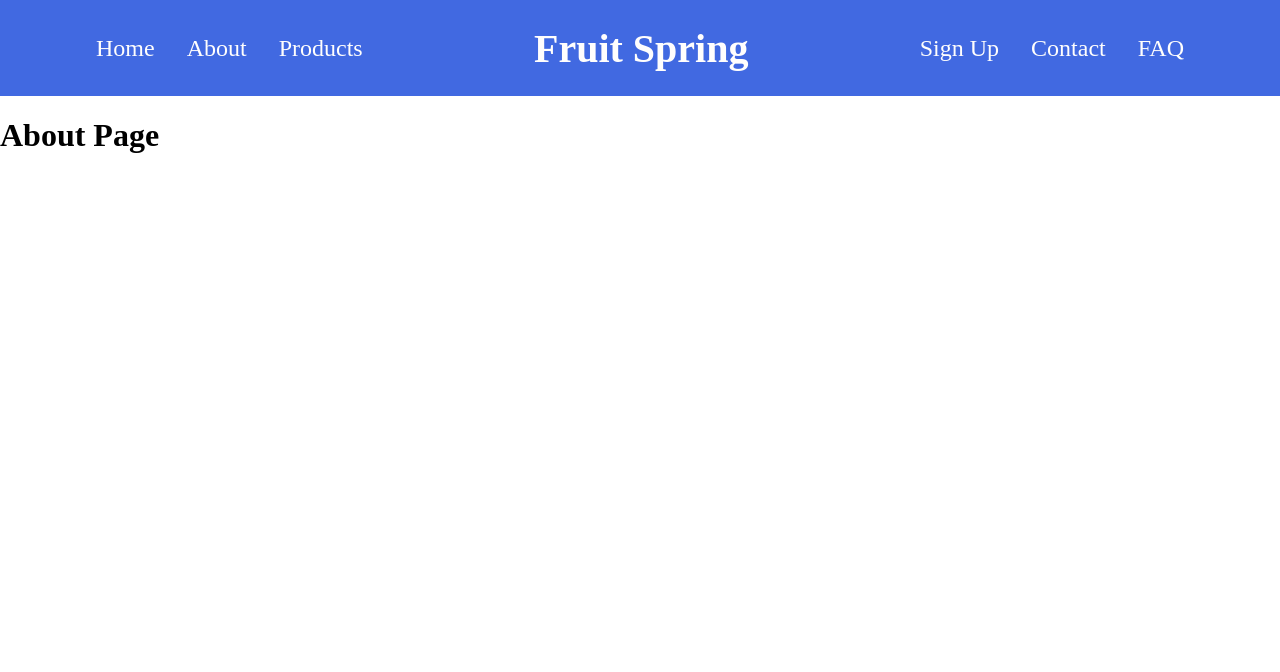
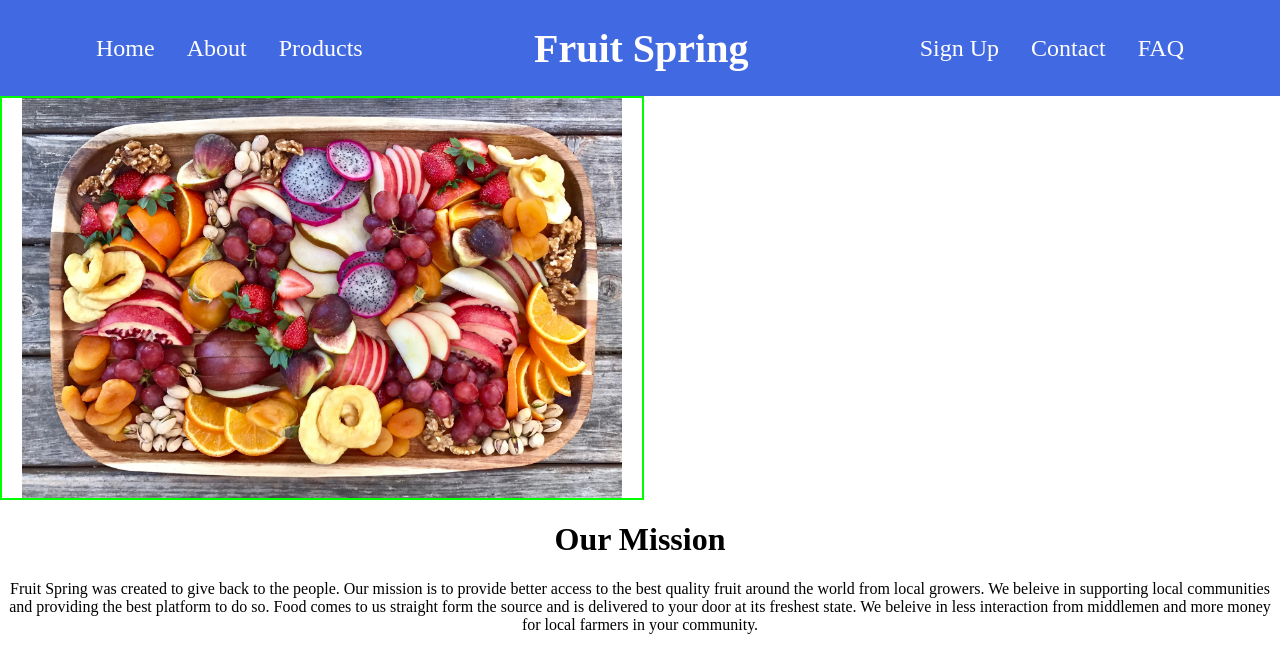
Before and after one commit to AdamPayne238/product-apollo, a React (Create React App) app in the folder product-app/: page /about in a window 1280 px wide. Shown: the top 672 px of the page. Built offline with nearby package versions, Linux system fonts and the light colour scheme.

Commit message:
adding pictures and text for basic about page layout

```diff
--- a/product-app/src/components/Home/Home.scss
+++ b/product-app/src/components/Home/Home.scss
@@ -68,6 +68,8 @@
             color: white;
             font-size: 3rem;
             border-bottom: 0.1rem solid white;
+            // background: black;
+            opacity: 0.8;
         }
 
 
@@ -79,7 +81,6 @@
         text-align: center;
         flex-wrap: wrap;
 
-
         .left-container{
             margin: 5rem;
             display: flex;
@@ -88,18 +89,18 @@
             justify-content: space-evenly;
 
             .text-left{
-                width: 45rem;
-                height: 30rem;
+                width: 40rem;
+                height: 25rem;
                 // border: 1rem solid black;
                 p{
-                    font-size: 2.5rem;
+                    font-size: 2rem;
                 }
 
             }
 
             .img-left{
-                width: 45rem;
-                height: 30rem;
+                width: 40rem;
+                height: 25rem;
                 text-align: center;
                 // border: 1rem dotted green;
                 img{
@@ -118,18 +119,18 @@
             justify-content: space-evenly;
 
             .text-right{
-                width: 45rem;
-                height: 30rem;
+                width: 40rem;
+                height: 25rem;
                 // border: 1rem solid black;
                 p{
-                    font-size: 2.5rem;
+                    font-size: 2rem;
                 }
 
             }
 
             .img-right{
-                width: 45rem;
-                height: 30rem;
+                width: 40rem;
+                height: 25rem;
                 text-align: center;
                 // border: 1rem dotted blue;
                 img{
--- a/product-app/src/components/about/About.js
+++ b/product-app/src/components/about/About.js
@@ -1,11 +1,35 @@
 import React from 'react'
+import './About.scss'
+import assorted from '../../global/images/about-us-img.jpg'
 
 
 const About = () => {
 
     return (
-        <div>
-            <h1>About Page</h1>
+        <div className="about-container">
+
+            <div className="about-top-image">
+                <img src={assorted} />
+
+            </div>
+
+            <div className="about-top-content">
+
+                <div>
+                    <h1>Our Mission</h1>
+                </div>
+
+                <div>
+                    <p>Fruit Spring was created to give back to the people. Our mission is to provide better access to the best quality fruit around the world from local growers. We beleive in supporting local communities and providing the best platform to do so. Food comes to us straight form the source and is delivered to your door at its freshest state. We beleive in less interaction from middlemen and more money for local farmers in your community.</p>
+                </div>
+
+            </div>
+
+            <div className="about-middle-content">
+
+            </div>
+
+
         </div>
     )
 }
--- a/product-app/src/components/about/About.scss
+++ b/product-app/src/components/about/About.scss
@@ -0,0 +1,37 @@
+
+.about-container{
+    margin: auto;
+    text-align: center;
+
+
+    .about-top-image{
+        width: 40rem;
+        height: 25rem;
+        text-align: center;
+        border: 2px solid lime;
+
+
+        img{
+            max-width:100%;
+            max-height:100%;
+            vertical-align: middle;
+        }
+    }
+
+    .about-top-content{
+
+        h1{
+
+        }
+
+        p{
+
+        }
+    }
+
+    .about-middle-content{
+
+    }
+
+
+}
--- a/product-app/src/components/product/ProductList.js
+++ b/product-app/src/components/product/ProductList.js
@@ -9,9 +9,12 @@ const ProductList = () => {
 
     const { loading, data } = useQuery(PRODUCTS)
 
+
     if (loading){
         return <h2>Loading product list...</h2>
     }
+
+    console.log("data.products", data.products)
 
     return(
 
```
Also changed, not shown: product-app/src/global/images/about-us-img.jpg (added).
